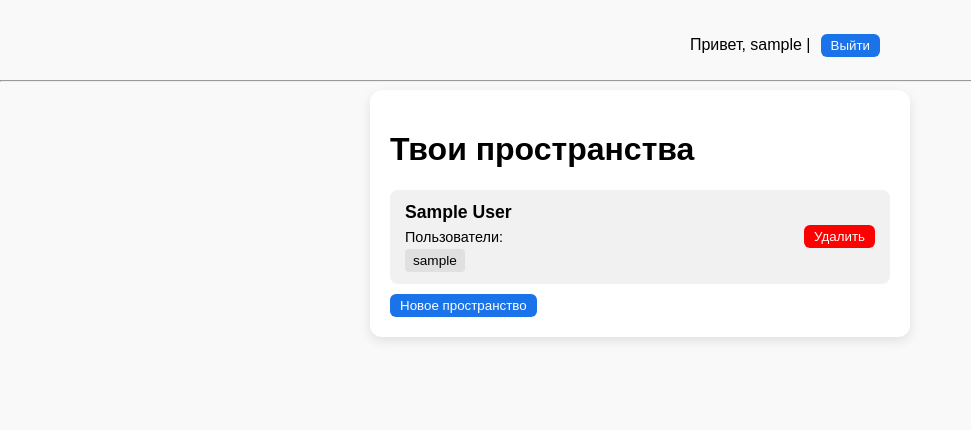
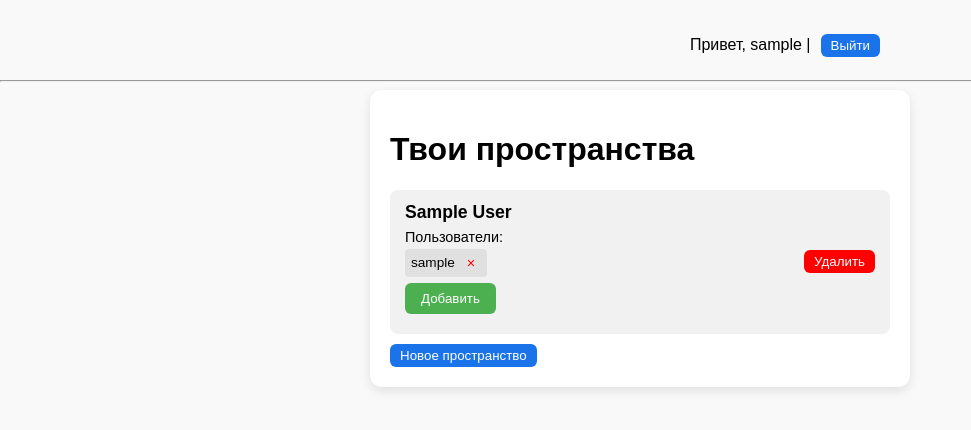
Before and after one commit to lineisover/shoplist, a Django app: page / in a window 1280 px wide. Shown: the top 430 px of the page, without its empty margins (0-971 px from the left). Run offline with Django 5.2, Linux system fonts and the light colour scheme; a user stored in the database is signed in; tables that the repository leaves empty hold one stand-in row (values such as "Sample post"); some libraries are stand-ins or nearby versions.

Commit message:
userspace add and remove users

```diff
--- a/shoplist/models.py
+++ b/shoplist/models.py
@@ -4,11 +4,20 @@ from account.models import User
 
 class UserSpace(models.Model):
     name = models.CharField(max_length=100)
+    owner = models.ForeignKey(User, on_delete=models.CASCADE, related_name='owner_space')
     users = models.ManyToManyField(User, related_name='space')
     created_at = models.DateTimeField(auto_now_add=True)
 
     def __str__(self):
         return self.name
+
+    def remove_user(self, user: User) -> tuple[bool, str]:
+        if user == self.owner:
+            return False, "Невозможно удалить владельца пространства!"
+        if self.users.filter(id=user.id).exists():
+            self.users.remove(user)
+            return True, f"{user.nick_name} удалён"
+        return False, "Пользователь не найден"
 
 class ShopList(models.Model):
     space = models.ForeignKey(UserSpace, on_delete=models.CASCADE, related_name='lists')
--- a/shoplist/static/shoplist/style.css
+++ b/shoplist/static/shoplist/style.css
@@ -129,6 +129,75 @@ li:not(.done) {
     color: #888;
 }
 
+.user-item {
+    display: flex;
+    align-items: center;
+    gap: 6px;
+    padding: 4px 6px;
+    background-color: #e0e0e0;
+    border-radius: 4px;
+    font-size: 0.85rem;
+}
+
+.user-item .user-nick {
+    flex: 1; /* никнейм занимает оставшееся место */
+}
+
+.user-item .delete-button {
+    background-color: #e0e0e0;
+    color: red;
+    border: none;
+    border-radius: 50%;
+    width: 20px;
+    height: 20px;
+    padding: 0;
+    font-size: 0.9rem;
+    line-height: 18px;
+    text-align: center;
+    cursor: pointer;
+    transition: background-color 0.2s ease;
+}
+
+.user-item .delete-button:hover {
+    background-color: darkred;/
+}
+
+.add-user-wrapper {
+    display: flex;
+    flex-direction: column;
+    gap: 0.5rem; /* расстояние между кнопкой и формой */
+}
+
+.show-add-user-btn {
+    background-color: #4CAF50;
+    color: white;
+    border: none;
+    padding: 0.5rem 1rem;
+    border-radius: 6px;
+    cursor: pointer;
+    width: fit-content;
+}
+
+.show-add-user-btn:hover {
+    background-color: #45a049;
+}
+
+.add-user-form {
+    display: flex;
+    gap: 0.5rem;
+    margin-top: 0.5rem;
+}
+
+.add-user-form input {
+    padding: 0.4rem;
+    border-radius: 4px;
+    border: 1px solid #ccc;
+}
+
+.add-user-form button {
+    padding: 8px 14px;
+}
+
 /* Кнопки */
 button {
     cursor: pointer;
@@ -148,14 +217,44 @@ button.delete-button {
     cursor: pointer;
     padding: 4px 10px;
     border: none;
-    background-color: red !important;
-    color: white !important;
+    background-color: red;
+    color: white;
     border-radius: 6px;
     transition: background-color 0.2s ease;
 }
 
 button.delete-button:hover {
-    background-color: darkred !important;  /* можно добавить эффект наведения */
+    background-color: darkred;  /* можно добавить эффект наведения */
+}
+
+/* Общий кейфрейм для исчезновения */
+@keyframes fadeout {
+    from { opacity: 1; }
+    to { opacity: 0; display: none; }
+}
+
+/* Общий стиль для попапов */
+.popup-message {
+    position: fixed;
+    top: 20px;
+    right: 20px;
+    padding: 10px 15px;
+    border-radius: 5px;
+    box-shadow: 0 2px 6px rgba(0,0,0,0.3);
+    color: white;
+    z-index: 1000;
+
+    animation: fadeout 0.5s ease-out 3s forwards; /* общая анимация */
+}
+
+/* Ошибка */
+.error {
+    background: #f44336; /* красный */
+}
+
+/* Успех */
+.success {
+    background: #4CAF50; /* зелёный */
 }
 
 @media (max-width: 480px) {
--- a/shoplist/templates/shoplist/partials/space_users.html
+++ b/shoplist/templates/shoplist/partials/space_users.html
@@ -1,10 +1,13 @@
-<div class="users-section">
-    <span class="users-label">Пользователи:</span>
-    <div class="users-list">
-        {% for user in space.users.all %}
-            <div class="user-badge">{{ user.nick_name }}</div>
-        {% empty %}
-            <div class="no-users">Нет пользователей</div>
-        {% endfor %}
-    </div>
+{% include 'shoplist/partials/space_users_block.html' with space=space %}
+
+<div class="add-user-wrapper">
+    <button
+        class="show-add-user-btn"
+        hx-get="{% url 'shoplist:show_add_user_form' space.id %}"
+        hx-target="#add-user-form-container-{{ space.id }}"
+        hx-swap="innerHTML"
+        onclick="event.stopPropagation();">
+        Добавить
+    </button>
+    <div id="add-user-form-container-{{ space.id }}"></div>
 </div>
--- /dev/null
+++ b/shoplist/templates/shoplist/partials/space_users_block.html
@@ -0,0 +1,30 @@
+<div id="space-users-block-{{ space.id }}" class="users-section">
+    <span class="users-label">Пользователи:</span>
+
+    <div class="users-list">
+        {% for user in space.users.all %}
+            <div class="user-item">
+                <span class="user-nick">{{ user.nick_name }}</span>
+                <button
+                    class="delete-button"
+                    hx-delete="{% url 'shoplist:remove_user_from_space' space.id user.id %}"
+                    hx-target="#space-users-block-{{ space.id }}"
+                    hx-swap="outerHTML"
+                    onclick="event.stopPropagation();">
+                    ×
+                </button>
+            </div>
+        {% empty %}
+            <div class="no-users">Нет пользователей</div>
+        {% endfor %}
+    </div>
+
+    {% if error %}
+        <div class="popup-message error">{{ error }}</div>
+    {% endif %}
+
+    {% if success %}
+        <div class="popup-message success">{{ success }}</div>
+    {% endif %}
+
+</div>
--- a/shoplist/urls.py
+++ b/shoplist/urls.py
@@ -10,4 +10,7 @@ urlpatterns = [
     path('new_space_form/', views.new_space_form, name='new_space_form'),
     path("space/create/", views.create_space, name="create_space"),
     path("space/<int:pk>/delete/", views.delete_space, name="delete_space"),
+    path("space/<int:space_id>/add-user/", views.add_user_to_space, name="add_user_to_space"),
+    path("space/<int:space_id>/add-user-form/", views.show_add_user_form, name="show_add_user_form"),
+    path("space/<int:space_id>/<int:user_id>/", views.remove_user_from_space, name="remove_user_from_space"),
 ]
--- a/shoplist/views.py
+++ b/shoplist/views.py
@@ -2,6 +2,9 @@ from django.http import HttpResponse
 from django.shortcuts import render, get_object_or_404
 from django.contrib.auth.decorators import login_required
 from django.views.decorators.http import require_POST, require_http_methods
+from django.template.loader import render_to_string
+
+from account.models import User
 from .models import UserSpace, ShopList, Item
 from .forms import UserSpaceForm
 
@@ -66,3 +69,49 @@ def delete_space(request, pk):
             return HttpResponse("Forbidden", status=403)
     except UserSpace.DoesNotExist:
         return HttpResponse("Not found", status=404)
+
+
+def add_user_to_space(request, space_id):
+    space = get_object_or_404(UserSpace, id=space_id)
+    email = request.POST.get('email')
+
+    context = {"space": space}
+
+    try:
+        user = User.objects.get(email=email)
+    except User.DoesNotExist:
+        context["error"] = "Пользователь с таким email не найден"
+        return render(request, "shoplist/partials/space_users_block.html", context)
+
+    if space.users.filter(id=user.id).exists():
+        context["error"] = "Пользователь уже добавлен"
+        return render(request, "shoplist/partials/space_users_block.html", context)
+
+    space.users.add(user)
+    context["success"] = f"{user.nick_name} добавлен"
+    return render(request, "shoplist/partials/space_users_block.html", context)
+
+def show_add_user_form(request, space_id):
+    space = get_object_or_404(UserSpace, id=space_id)
+    return render(request, "shoplist/partials/add_user_form.html", {"space": space})
+
+def remove_user_from_space(request, space_id, user_id):
+    space = get_object_or_404(UserSpace, id=space_id)
+    user = get_object_or_404(User, id=user_id)
+
+    success, message = space.remove_user(user)
+
+    if request.headers.get('HX-Request'):
+        html = render_to_string(
+            'shoplist/partials/space_users_block.html',
+            {
+                'space': space,
+                'error': message if not success else None,
+                'success': message if success else None
+            },
+            request=request
+        )
+        return HttpResponse(html)
+
+    # обычный редирект
+    # return redirect('shoplist:space_detail', space_id=space.id)
```
Also changed, not shown: shoplist/templates/shoplist/partials/add_user_form.html (added, +16 -0 lines), shoplist/migrations/0002_userspace_owner.py (added).
